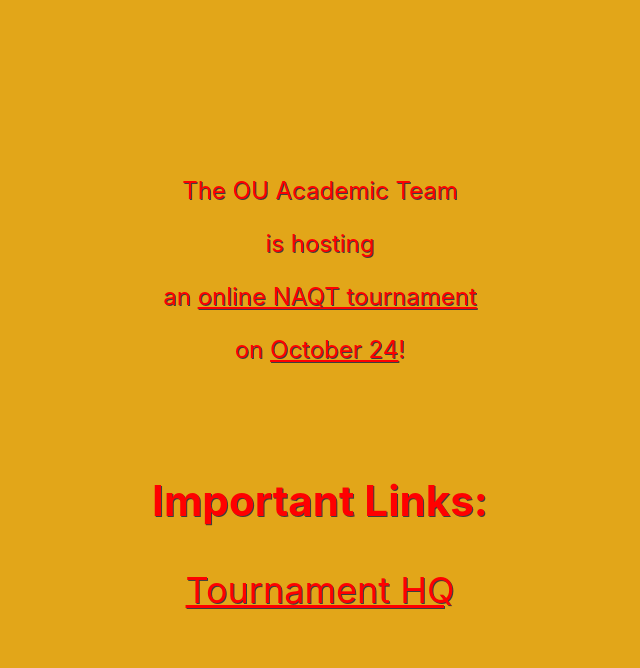
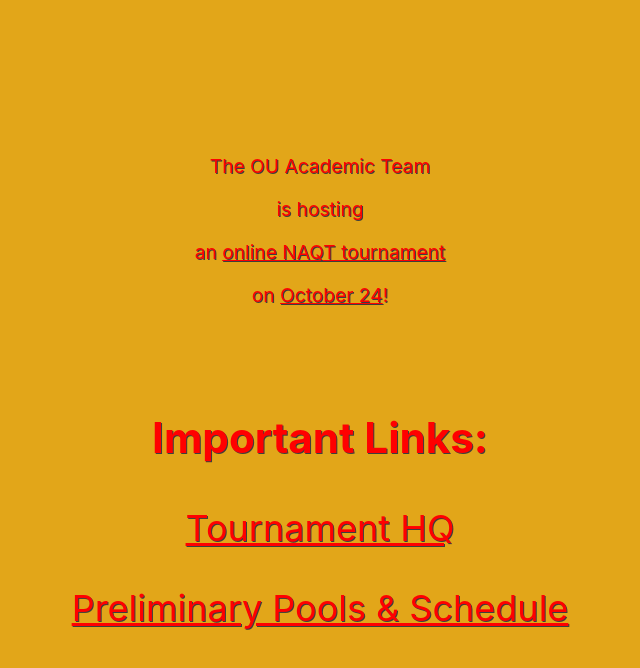
Before and after one commit to wkoury/oueft.com, a Next.js app: page / in a window 1280 px wide. Shown: the top 668 px of the page, without its empty margins (320-960 px from the left). Built offline with nearby package versions, Linux system fonts and the light colour scheme.

Commit message:
Adds another important link

```diff
--- a/pages/index.js
+++ b/pages/index.js
@@ -18,6 +18,7 @@
         <br></br>
         <h3>Important Links:</h3>
         <p><a href="https://www.notion.so/c30c250946a04b469ef752d5b4ceb796?v=9d216d9730344d80bfc5d197bffb25c7" rel="noopener noreferrer" target="_blank">Tournament HQ</a></p>
+        <p><a href="https://www.notion.so/Preliminary-Pools-Schedule-ac0ace758e4f4cc5bae7842a7d45da83" rel="noopener noreferrer" target="_blank">Preliminary Pools & Schedule</a></p>
       </main>
     </div>
   );
--- a/styles/Home.module.css
+++ b/styles/Home.module.css
@@ -8,7 +8,7 @@
 }
 
 .announcement {
-  font-size: 1rem;
+  font-size: 0.8rem;
 }
 
 .main {
```
